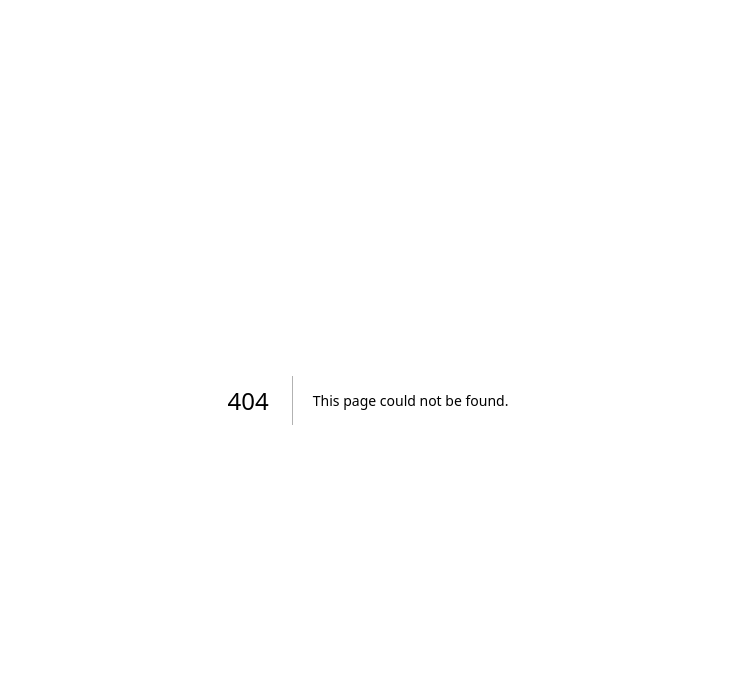
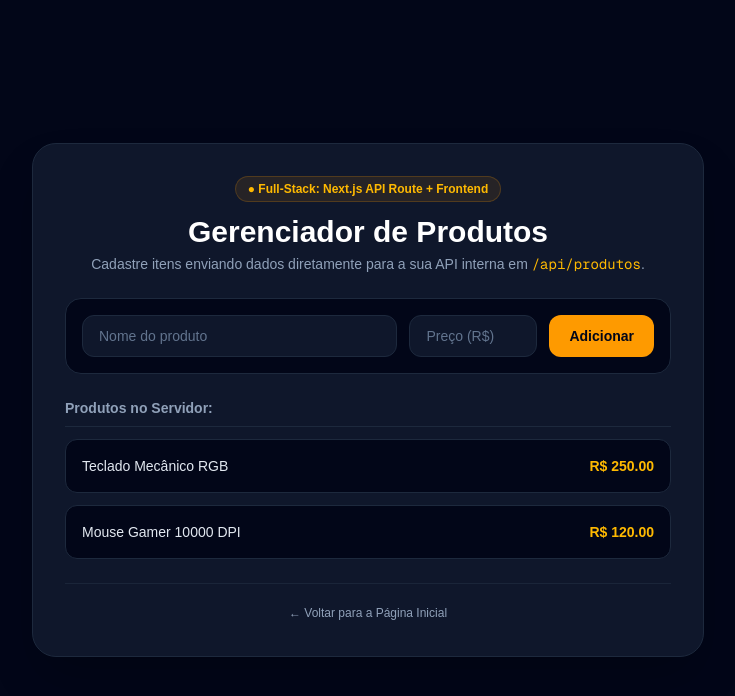
Before and after one commit to paulojorge866-wq/meu-primeiro-next, a Next.js app: page /produtos in a window 1280 px wide. Before the commit this address had no page. Shown: the top 696 px of the page, without its empty margins (272-1007 px from the left). Built offline with nearby package versions, Linux system fonts and the light colour scheme.

Commit message:
feat: adiciona API Route de produtos e tela de cadastro full-stack

```diff
--- /dev/null
+++ b/src/app/api/produtos/route.js
@@ -0,0 +1,34 @@
+import { NextResponse } from 'next/server'
+
+// Nosso "banco de dados" temporário na memória do servidor
+let produtos = [
+  { id: 1, nome: 'Teclado Mecânico RGB', preco: '250.00' },
+  { id: 2, nome: 'Mouse Gamer 10000 DPI', preco: '120.00' },
+]
+
+// 1. Método GET - Retorna a lista de produtos
+export async function GET() {
+  return NextResponse.json(produtos)
+}
+
+// 2. Método POST - Recebe um novo produto do formulário e salva
+export async function POST(request) {
+  const body = await request.json()
+
+  if (!body.nome || !body.preco) {
+    return NextResponse.json(
+      { erro: 'Nome e preço são obrigatórios!' },
+      { status: 400 }
+    )
+  }
+
+  const novoProduto = {
+    id: Date.now(),
+    nome: body.nome,
+    preco: body.preco
+  }
+
+  produtos.push(novoProduto)
+
+  return NextResponse.json(novoProduto, { status: 201 })
+}
--- a/src/app/page.js
+++ b/src/app/page.js
@@ -24,10 +24,17 @@ export default function Home() {
         {/* Navegação entre rotas */}
         <div className="mt-6 flex flex-col gap-2">
           <Link
+            href="/produtos"
+            className="w-full bg-amber-500 hover:bg-amber-400 text-slate-950 font-semibold px-5 py-2.5 rounded-xl transition duration-200 text-sm"
+          >
+            Gerenciador Full-Stack (API Route) →
+          </Link>
+
+          <Link
             href="/usuarios"
             className="w-full bg-emerald-600 hover:bg-emerald-500 text-white font-medium px-5 py-2.5 rounded-xl transition duration-200 text-sm"
           >
-            Consumo de API (Server Component) →
+            Consumo de API (Server Component)
           </Link>
 
           <Link
--- /dev/null
+++ b/src/app/produtos/page.js
@@ -0,0 +1,113 @@
+'use client'
+
+import { useState, useEffect } from 'react'
+import Link from 'next/link'
+
+export default function ProdutosPage() {
+  const [produtos, setProdutos] = useState([])
+  const [nome, setNome] = useState('')
+  const [preco, setPreco] = useState('')
+  const [carregando, setCarregando] = useState(false)
+
+  // Função para buscar a lista de produtos da NOSSA API
+  const carregarProdutos = async () => {
+    const res = await fetch('/api/produtos')
+    const dados = await res.json()
+    setProdutos(dados)
+  }
+
+  // Executa assim que a tela abre
+  useEffect(() => {
+    carregarProdutos()
+  }, [])
+
+  // Função para enviar o novo produto para a NOSSA API via POST
+  const handleSubmit = async (e) => {
+    e.preventDefault()
+    setCarregando(true)
+
+    await fetch('/api/produtos', {
+      method: 'POST',
+      headers: { 'Content-Type': 'application/json' },
+      body: JSON.stringify({ nome, preco }),
+    })
+
+    setNome('')
+    setPreco('')
+    setCarregando(false)
+    carregarProdutos() // Recarrega a lista para mostrar o novo item adicionado!
+  }
+
+  return (
+    <main className="min-h-screen bg-slate-950 text-slate-100 flex flex-col items-center justify-center p-6">
+      <div className="max-w-2xl w-full bg-slate-900 border border-slate-800 rounded-3xl p-8 shadow-2xl">
+
+        <div className="text-center mb-6">
+          <span className="bg-amber-500/10 text-amber-400 text-xs font-semibold px-3 py-1 rounded-full border border-amber-500/20 inline-block mb-3">
+            ● Full-Stack: Next.js API Route + Frontend
+          </span>
+          <h1 className="text-3xl font-bold text-white">Gerenciador de Produtos</h1>
+          <p className="text-slate-400 text-sm mt-1">
+            Cadastre itens enviando dados diretamente para a sua API interna em <code className="text-amber-400">/api/produtos</code>.
+          </p>
+        </div>
+
+        {/* Formulário para Cadastrar Produto */}
+        <form onSubmit={handleSubmit} className="bg-slate-950 p-4 rounded-2xl border border-slate-800 mb-6 flex flex-col sm:flex-row gap-3">
+          <input
+            type="text"
+            placeholder="Nome do produto"
+            required
+            value={nome}
+            onChange={(e) => setNome(e.target.value)}
+            className="flex-1 bg-slate-900 border border-slate-800 rounded-xl px-4 py-2.5 text-sm text-slate-100 placeholder-slate-500 focus:outline-none focus:border-amber-500 transition"
+          />
+          <input
+            type="number"
+            step="0.01"
+            placeholder="Preço (R$)"
+            required
+            value={preco}
+            onChange={(e) => setPreco(e.target.value)}
+            className="w-full sm:w-32 bg-slate-900 border border-slate-800 rounded-xl px-4 py-2.5 text-sm text-slate-100 placeholder-slate-500 focus:outline-none focus:border-amber-500 transition"
+          />
+          <button
+            type="submit"
+            disabled={carregando}
+            className="bg-amber-500 hover:bg-amber-400 text-slate-950 font-bold px-5 py-2.5 rounded-xl transition duration-200 text-sm disabled:opacity-50"
+          >
+            {carregando ? 'Salvando...' : 'Adicionar'}
+          </button>
+        </form>
+
+        {/* Lista de Produtos Cadastrados */}
+        <div className="space-y-3 mb-6">
+          <h2 className="text-sm font-semibold text-slate-400 border-b border-slate-800 pb-2">Produtos no Servidor:</h2>
+          {produtos.length === 0 ? (
+            <p className="text-xs text-slate-500 text-center py-4">Nenhum produto cadastrado.</p>
+          ) : (
+            produtos.map((item) => (
+              <div
+                key={item.id}
+                className="bg-slate-950 p-4 rounded-xl border border-slate-800 flex justify-between items-center"
+              >
+                <span className="font-medium text-slate-200 text-sm">{item.nome}</span>
+                <span className="text-amber-400 font-bold text-sm">R$ {item.preco}</span>
+              </div>
+            ))
+          )}
+        </div>
+
+        <div className="text-center border-t border-slate-800/80 pt-4">
+          <Link
+            href="/"
+            className="text-xs text-slate-400 hover:text-slate-200 transition"
+          >
+            ← Voltar para a Página Inicial
+          </Link>
+        </div>
+
+      </div>
+    </main>
+  )
+}
```
